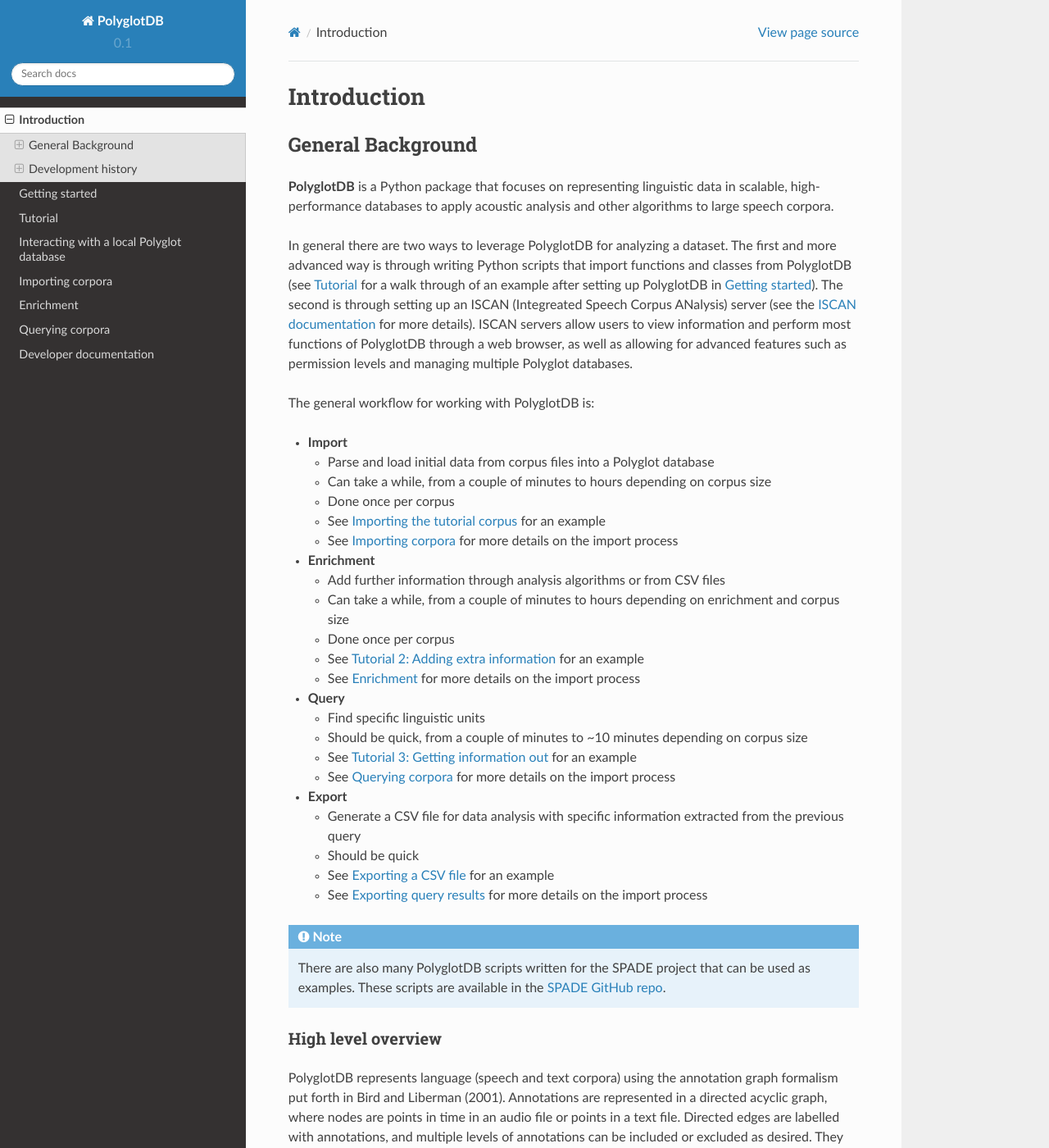
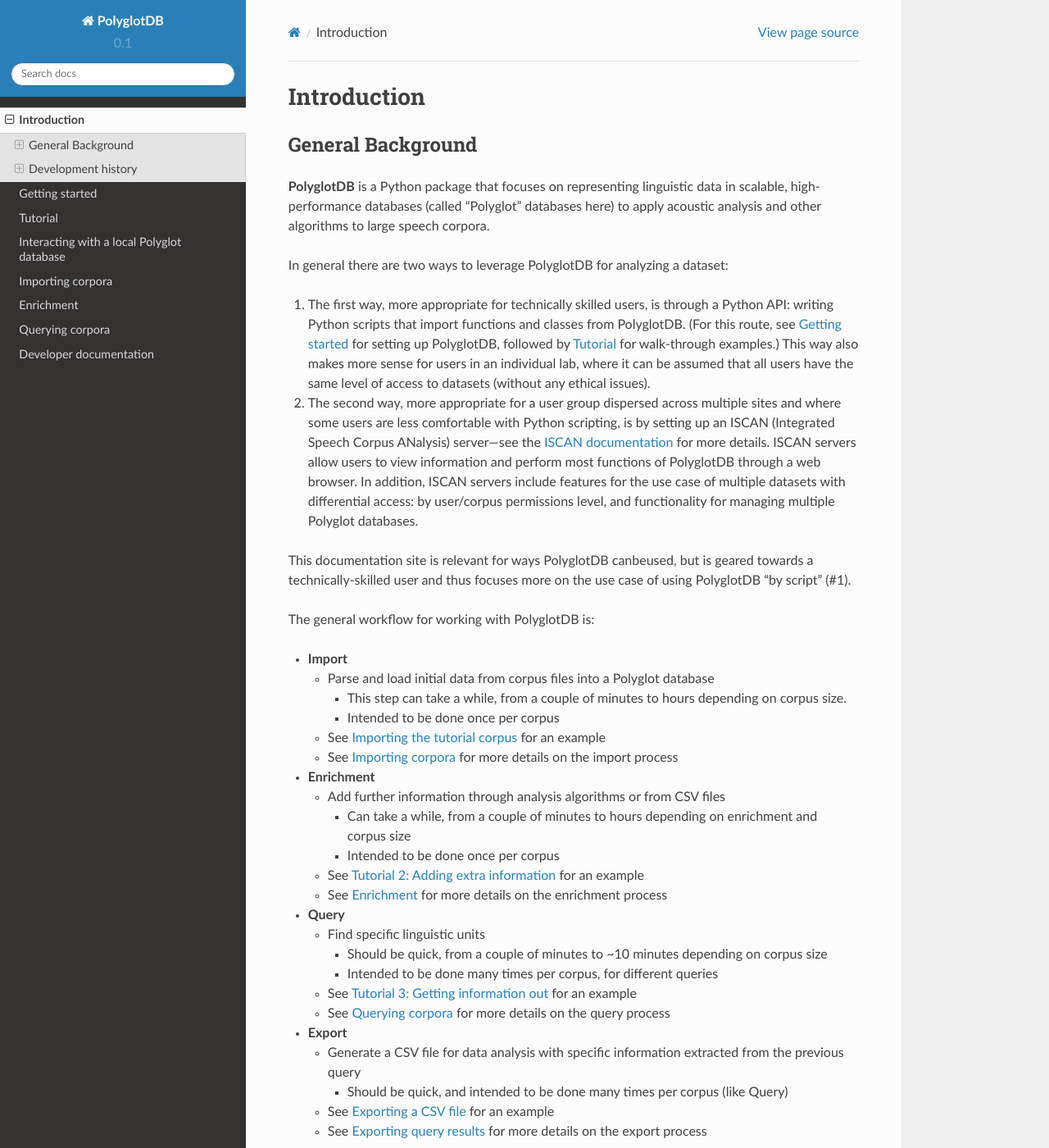
Before and after one commit to MontrealCorpusTools/PolyglotDB, a Sphinx documentation site: the page built from docs/source/introduction.rst, in a window 1280 px wide and 1400 px high. Shown: the whole window at 82% size. Built offline with Sphinx 7.4.7 and the Read the Docs theme 2.0.0, drawn with Linux system fonts in a browser that asks for light colours; some of the changed text lies outside the part shown.

Commit message:
docs introduction edits

```diff
--- a/docs/source/introduction.rst
+++ b/docs/source/introduction.rst
@@ -45,52 +45,108 @@
 
 .. _SPADE GitHub repo: https://github.com/MontrealCorpusTools/SPADE
 
+.. _ISCAN conference paper: https://spade.glasgow.ac.uk/wp-content/uploads/2019/04/iscan-icphs2019-revised.pdf
+
+.. _SPADE project: https://spade.glasgow.ac.uk
+
+.. _MCQLL lab: http://mcqll.org/
+
+
 General Background
 ==================
 
 **PolyglotDB** is a Python package that focuses on representing linguistic
-data in scalable, high-performance databases to apply acoustic analysis and other algorithms to large speech corpora.
+data in scalable, high-performance databases (called "Polyglot"
+databases here) to apply acoustic
+analysis and other algorithms to large speech corpora.
 
-In general there are two ways to leverage PolyglotDB for analyzing a dataset.  The first and more advanced way is through writing Python scripts
-that import functions and classes from PolyglotDB (see :ref:`tutorial` for a walk through of an example after setting up PolyglotDB in
-:ref:`installation`).  The second is through setting up an ISCAN (Integreated Speech Corpus ANalysis) server
-(see the `ISCAN documentation`_ for more details).  ISCAN servers allow users to view information and perform most functions
-of PolyglotDB through a web browser, as well as allowing for advanced features such as permission levels and managing multiple
-Polyglot databases.
+In general there are two ways to leverage PolyglotDB for analyzing a
+dataset:
+
+1. The first way, more appropriate for technically skilled users, is
+   through a Python API: writing Python scripts that import functions
+   and classes from PolyglotDB.  (For this route, see
+   :ref:`installation` for setting up PolyglotDB, followed by
+   :ref:`tutorial` for walk-through examples.)  This way also makes
+   more sense for users in an individual lab, where it can be assumed
+   that all users have the same level of access to datasets (without
+   any ethical issues).
+
+2.  The second way, more appropriate for a user group dispersed across
+    multiple sites and where some users are less comfortable with
+    Python scripting, is by setting up an ISCAN (Integrated Speech
+    Corpus ANalysis) server---see the `ISCAN documentation`_ for more
+    details.  ISCAN servers allow users to view information and
+    perform most functions of PolyglotDB through a web browser.  In
+    addition, ISCAN servers include features for the use case of
+    multiple datasets with differential access: by user/corpus
+    permissions level, and functionality for managing multiple
+    Polyglot databases.
+
+This documentation site is relevant for ways PolyglotDB canbeused, but
+is geared towards a technically-skilled user and thus focuses more on
+the use case of using PolyglotDB "by script" (#1).
 
 The general workflow for working with PolyglotDB is:
 
 * **Import**
 
-  - Parse and load initial data from corpus files into a Polyglot database
-  - Can take a while, from a couple of minutes to hours depending on corpus size
-  - Done once per corpus
+  - Parse and load initial data from corpus files into a Polyglot
+    database
+
+    * This step can take a while, from a couple of minutes to hours depending on corpus size.
+
+    * Intended to be done once per corpus
+
   - See :ref:`tutorial_import` for an example
+
   - See :ref:`importing` for more details on the import process
+
 * **Enrichment**
 
   - Add further information through analysis algorithms or from CSV files
-  - Can take a while, from a couple of minutes to hours depending on enrichment and corpus size
-  - Done once per corpus
+
+    * Can take a while, from a couple of minutes to hours depending on
+      enrichment and corpus size
+
+    * Intended to be done once per corpus
+
   - See :ref:`tutorial_enrichment` for an example
-  - See :ref:`enrichment` for more details on the import process
+
+  - See :ref:`enrichment` for more details on the enrichment process
+
 * **Query**
 
   - Find specific linguistic units
-  - Should be quick, from a couple of minutes to ~10 minutes depending on corpus size
+
+    * Should be quick, from a couple of minutes to ~10 minutes
+      depending on corpus size
+
+    * Intended to be done many times per corpus, for different queries
+
   - See :ref:`tutorial_query` for an example
-  - See :ref:`queries` for more details on the import process
+
+  - See :ref:`queries` for more details on the query process
+
+
 * **Export**
 
   - Generate a CSV file for data analysis with specific information extracted from the previous query
-  - Should be quick
+
+    * Should be quick, and intended to be done many times per corpus
+      (like Query)
+
   - See :ref:`tutorial_export` for an example
-  - See :ref:`export` for more details on the import process
 
+  - See :ref:`export` for more details on the export process
+
+
+The thinking behind this workflow is explained in more detail in the
+`ISCAN conference paper`_.
 
 .. note::
 
-   There are also many PolyglotDB scripts written for the SPADE project that can be used as examples.  These scripts are
+   There are also many PolyglotDB scripts written for the `SPADE project`_ that can be used as examples.  These scripts are
    available in the `SPADE GitHub repo`_.
 
 High level overview
@@ -132,11 +188,16 @@
 PolyglotDB was originally conceptualized for use in `Phonological CorpusTools`_, developed at the
 University of British Columbia.  However, primary development shifted to the
 umbrella of `Montreal Corpus Tools`_, developed by members of the `Montreal
-Language Modelling Lab`_ at McGill University.
+Language Modelling Lab`_ at McGill University (now part of `MCQLL Lab`_).
 
-A graphical program named `Speech Corpus Tools`_ was originally developed to allow users to interact with Polyglot without
-writing scripts.  However, with the advent of the Speech Across Dialects of English (SPADE) project, ISCAN was conceived of
-as a better address the situation with multiple users and differing levels of permission across datasets.
+A graphical program named `Speech Corpus Tools`_ was originally
+developed to allow users to interact with Polyglot without writing
+scripts.  However, in the context of the the Speech Across Dialects of
+English (SPADE) project, a more flexible solution was needed to
+accommodate use cases involving multiple users, with physical
+separation between users and data, and differing levels of permission
+across datasets.  ISCAN has been developed within the SPADE project
+with these requirements in mind.
 
 Contributors
 ------------
@@ -147,6 +208,7 @@
 * Michael Goodale (`@MichaelGoodale`_)
 * Jeff Mielke (`@jeffmielke`_)
 * Arlie Coles (`@a-coles`_)
+
 
 Citation
 --------
```
Also changed, not shown: 1 other file.
